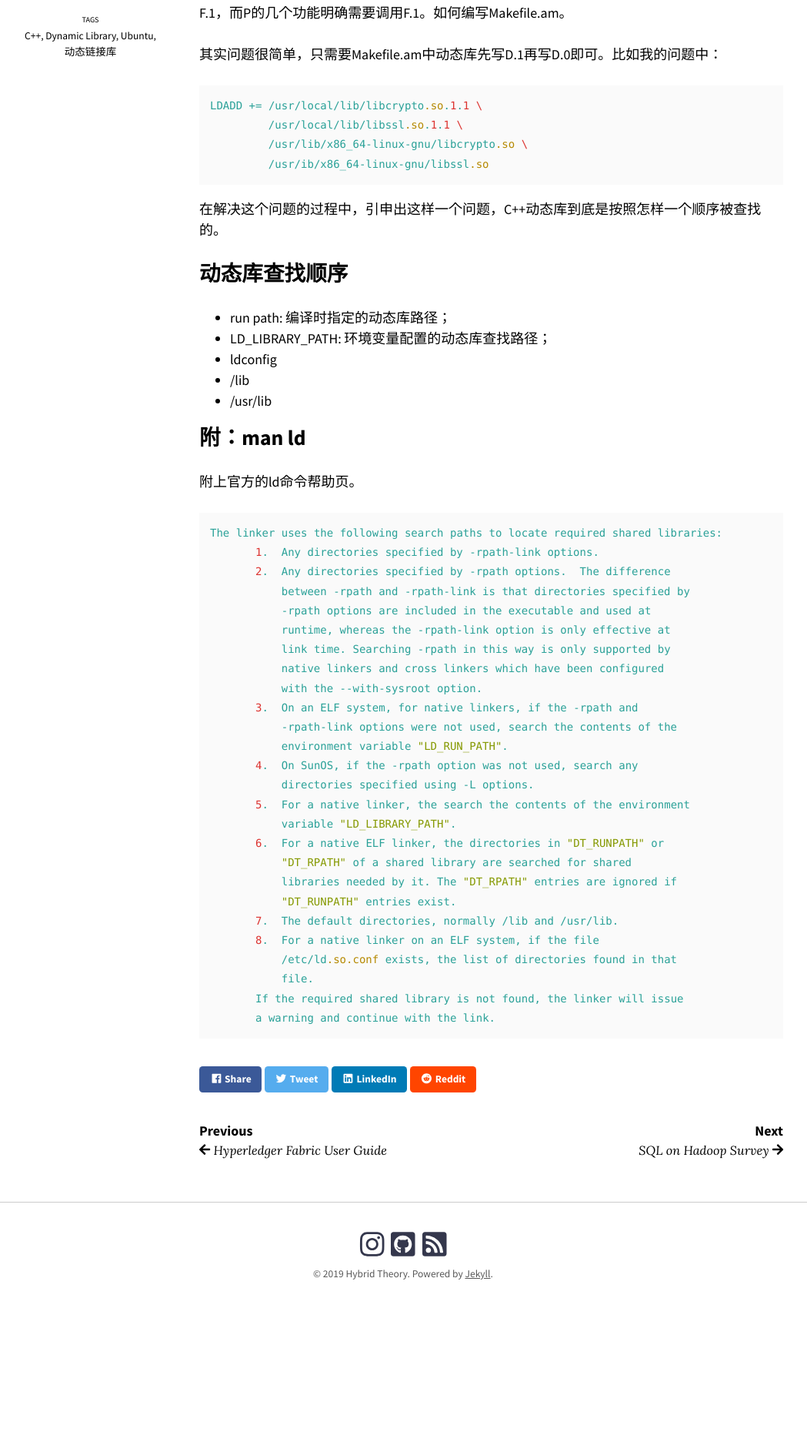
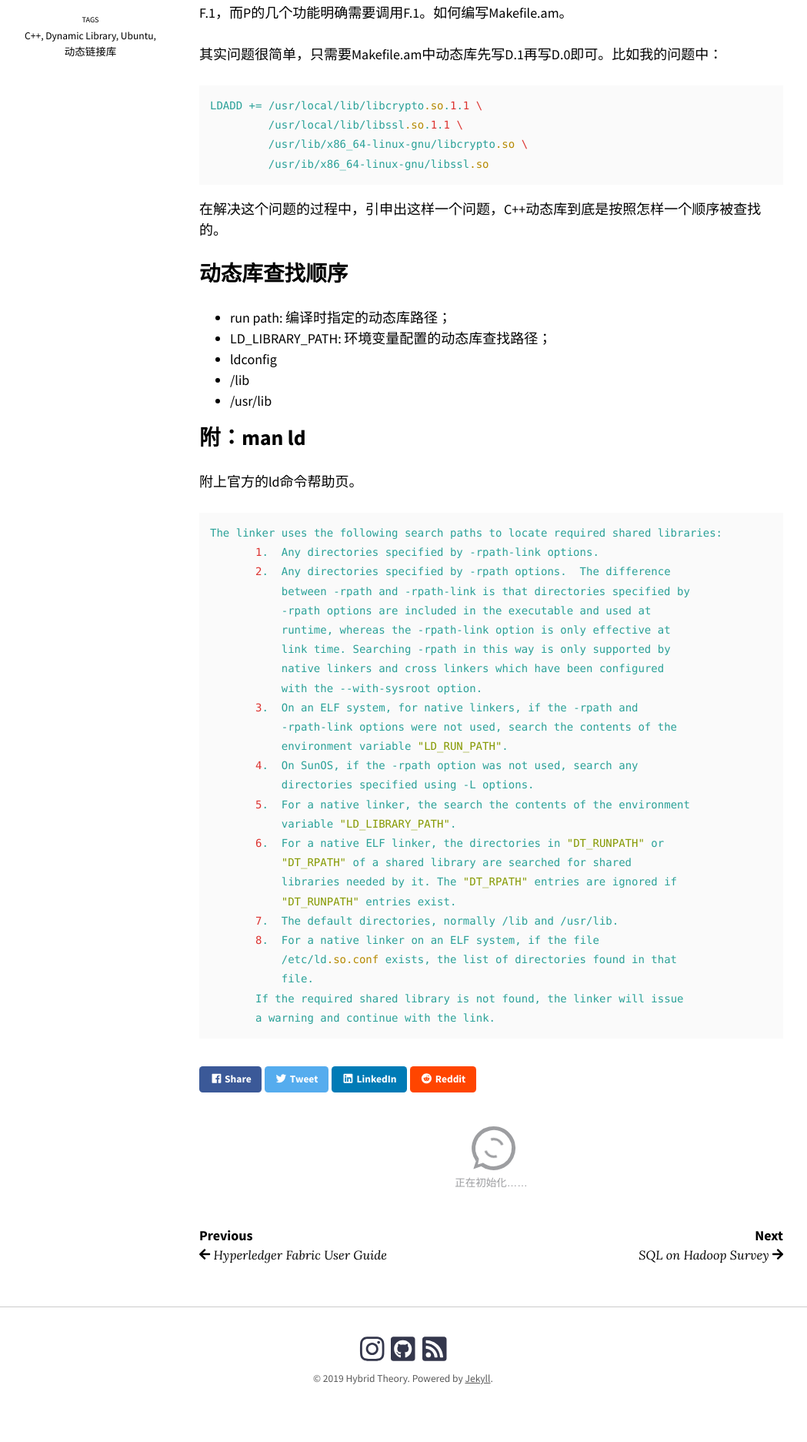
Before and after one commit to MartyPang/martypang.github.io, a Jekyll site: the page built from _posts/2017-12-10-loading-order-of-dynamic-library.md, in a window 1280 px wide. Shown: the part 844-2717 px from the top of the page at 77% size, without its empty margins (116-1165 px from the left). Built offline with Jekyll 4.4.1, drawn with Linux system fonts in a browser that asks for light colours; nearby versions of some CDN libraries; emoji names are drawn with the system emoji font; comment, search, counter and statistics services are not loaded; before the commit the page ends 2581 px from its top, so only the background shows below that.

```diff
--- a/_includes/disqus-comments.html
+++ b/_includes/disqus-comments.html
@@ -16,7 +16,7 @@
     </script>
     <noscript>Please enable JavaScript to view the <a href="https://disqus.com/?ref_noscript" rel="nofollow">comments powered by Disqus.</a></noscript> -->
 <script type="text/javascript">
-  $(document).ready(function () {
+  // $(document).ready(function () {
     var disq = new iDisqus('disqus_thread', {
         forum: 'hybridtheory',
         api: 'https://disqusapi.hytheory.com',
@@ -26,7 +26,7 @@
         init: true,
       });
     disq.count();
-  });
+  // });
 </script>
   </div>
 {% endif %}
--- a/_includes/scripts.html
+++ b/_includes/scripts.html
@@ -14,7 +14,6 @@
 {%- endif -%}
 
 {%- if site.google_analytics -%}
-  <script>
   <!-- Global site tag (gtag.js) - Google Analytics -->
 <script async src="https://www.googletagmanager.com/gtag/js?id=UA-123706837-1"></script>
 <script>
```
